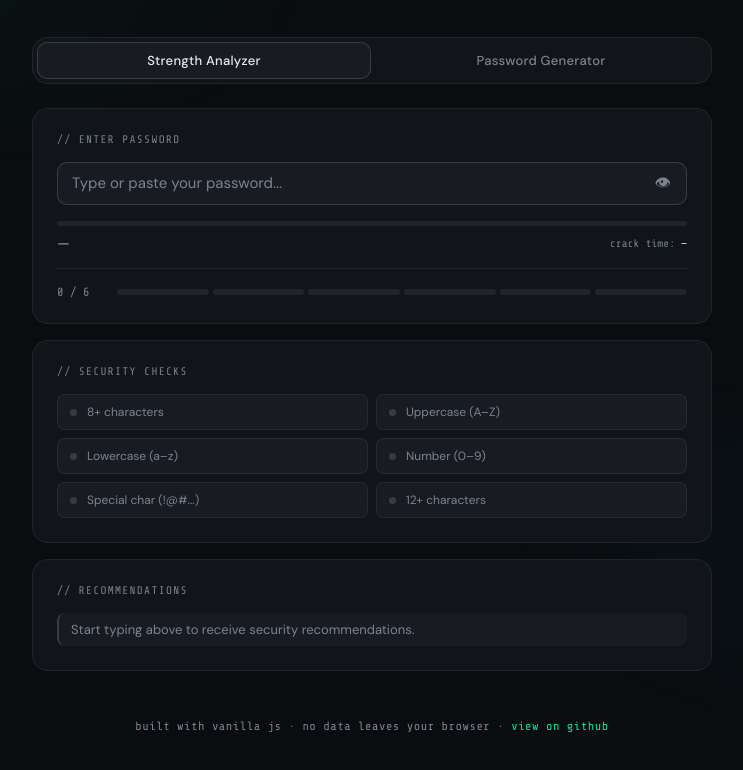
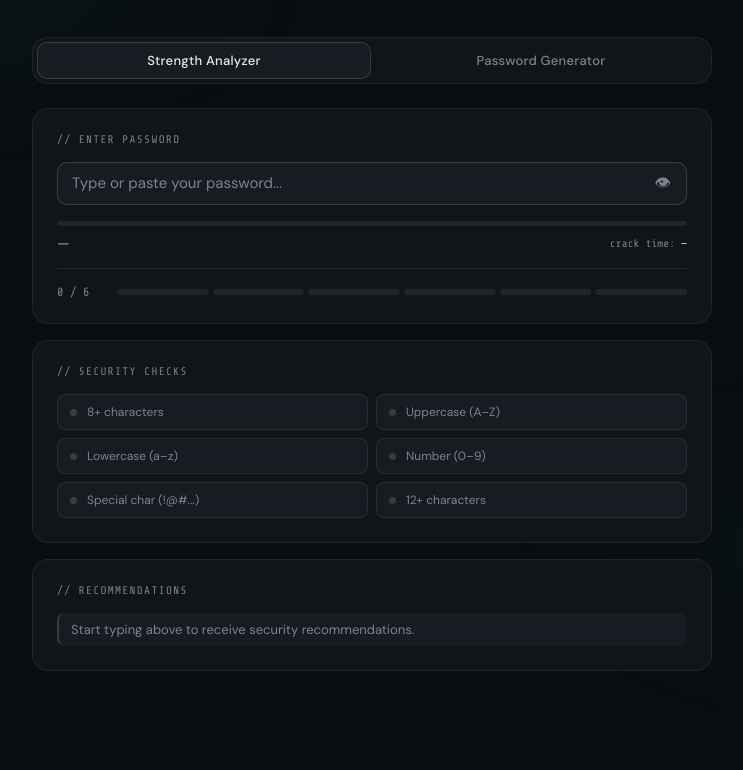
Before and after one commit to peacefulsiva-ux/passguard, a plain HTML site: page index.html in a window 1280 px wide. Shown: the part 92-862 px from the top of the page, without its empty margins (268-1011 px from the left). Drawn offline with nearby package versions, Linux system fonts and the light colour scheme.

Commit message:
index.html

```diff
--- a/index.html
+++ b/index.html
@@ -486,9 +486,6 @@
 
   </div>
 
-  <footer class="footer">
-    built with vanilla js · no data leaves your browser · <a href="https://github.com" target="_blank">view on github</a>
-  </footer>
 </div>
 
 <script>
```
